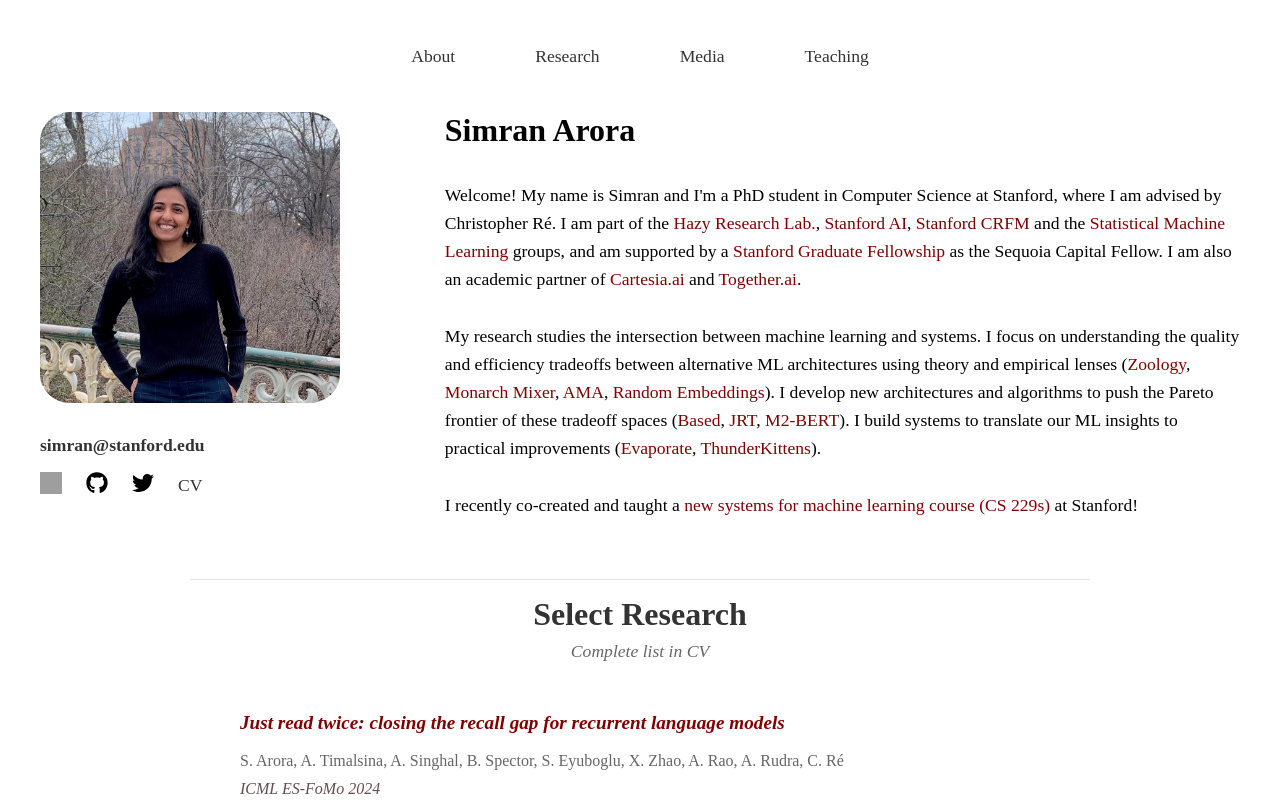
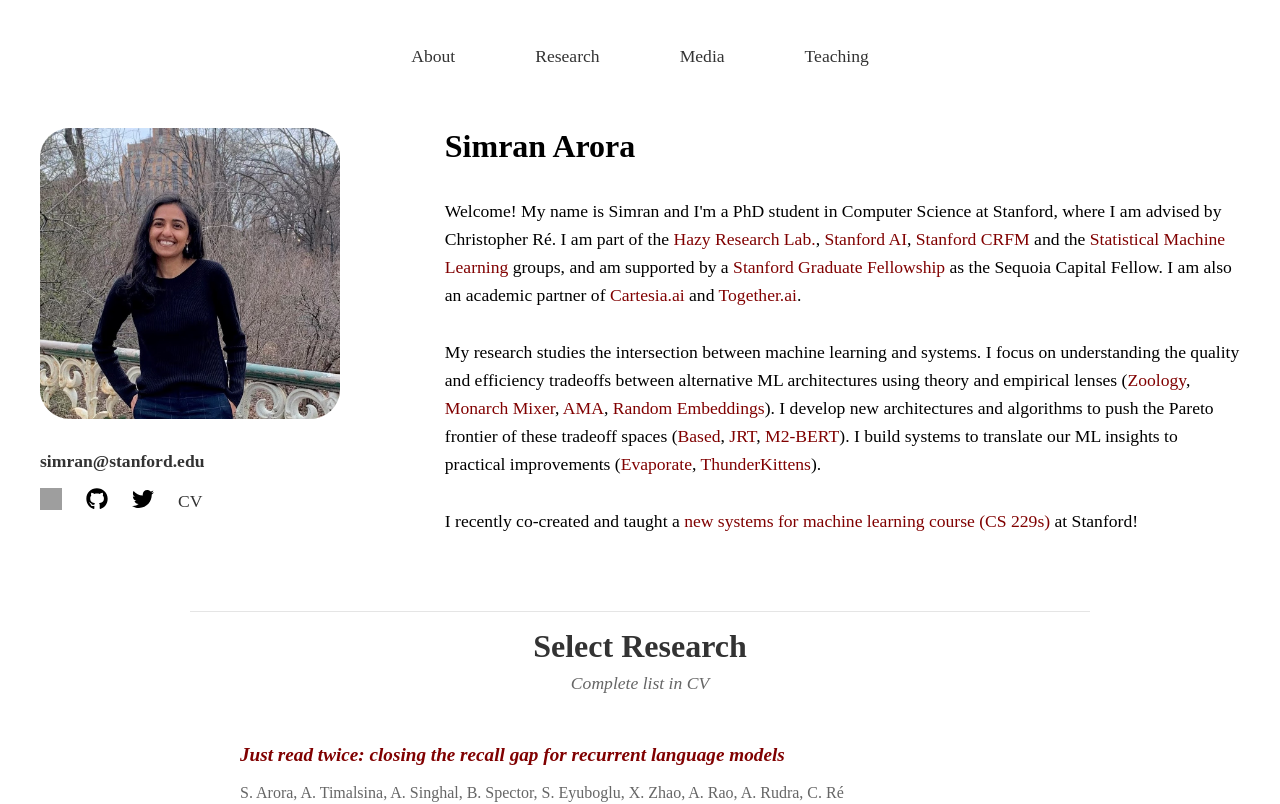
Before and after one commit to simran-arora/simran-arora.github.io, a React (Create React App) app: page / in a window 1280 px wide. Shown: the top 804 px of the page. Built offline with nearby package versions, Linux system fonts and the light colour scheme; grey boxes are pictures that could not be loaded.

Commit message:
update about

```diff
--- a/src/About/About.css
+++ b/src/About/About.css
@@ -1,7 +1,7 @@
 .about-container {
 	display: flex;
 	gap: 4rem;
-	padding: 2rem 0;
+	padding: 3rem 0;
 	max-width: 1200px;
 	margin: 0 auto;
   }
```
